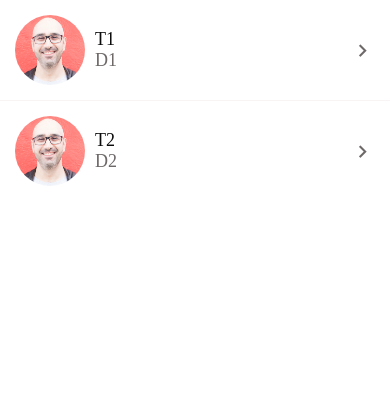
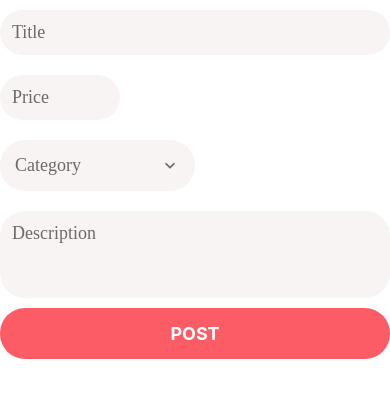
Before and after one commit to Ghauoor/end_the_urge, a React Native app: screen / in a window 390 px wide. Shown: the top 398 px of the page. Built offline with nearby package versions, Linux system fonts and the light colour scheme.

Commit message:
Flexible Architecture for components

```diff
--- a/App.js
+++ b/App.js
@@ -2,13 +2,9 @@ import React from 'react';
 import {View, StyleSheet} from 'react-native';
 
 import ListingEditScreen from './src/screens/ListingEditScreen';
-import RegisterScreen from './src/screens/RegisterScreen';
-import LoginScreen from './src/screens/LoginScreen';
-import ListItem from './src/components/ListItem';
-import MessagingScreen from './src/screens/MessagingScreen';
 
 const App = () => {
-  return <MessagingScreen />;
+  return <ListingEditScreen />;
 };
 
 const styles = StyleSheet.create({});
--- a/src/components/AppPicker.js
+++ b/src/components/AppPicker.js
@@ -13,12 +13,20 @@ import AppText from './AppText';
 import defaultStyles from '../config/styles';
 import PickerItem from './PickerItem';
 
-const AppPicker = ({icon, items, placeholder, onSelectItem, selectedItem}) => {
+const AppPicker = ({
+  icon,
+  items,
+  placeholder,
+  onSelectItem,
+  selectedItem,
+  width = '100%',
+  PickerItemComponent = PickerItem,
+}) => {
   const [modalVisible, setModalVisible] = useState(false);
   return (
     <React.Fragment>
       <TouchableWithoutFeedback onPress={() => setModalVisible(true)}>
-        <View style={styles.container}>
+        <View style={[styles.container, {width}]}>
           {icon && (
             <Icon
               name={icon}
@@ -46,7 +54,7 @@ const AppPicker = ({icon, items, placeholder, onSelectItem, selectedItem}) => {
           data={items}
           keyExtractor={items => items.value.toString()}
           renderItem={({item}) => (
-            <PickerItem
+            <PickerItemComponent
               label={item.label}
               onPress={() => {
                 setModalVisible(false), onSelectItem(item);
@@ -64,7 +72,7 @@ const styles = StyleSheet.create({
     flexDirection: 'row',
     backgroundColor: defaultStyles.colors.light,
     borderRadius: 25,
-    width: '100%',
+
     marginVertical: 10,
     alignItems: 'center',
     padding: 15,
--- a/src/components/AppTextInput.js
+++ b/src/components/AppTextInput.js
@@ -3,9 +3,9 @@ import {View, StyleSheet, TextInput, Platform} from 'react-native';
 import Icon from 'react-native-vector-icons/dist/MaterialCommunityIcons';
 import defaultStyles from '../config/styles';
 
-const AppTextInput = ({icon, ...otherProps}) => {
+const AppTextInput = ({icon, width = '100%', ...otherProps}) => {
   return (
-    <View style={styles.container}>
+    <View style={[styles.container, {width}]}>
       {icon && (
         <Icon
           name={icon}
@@ -28,7 +28,7 @@ const styles = StyleSheet.create({
     flexDirection: 'row',
     backgroundColor: defaultStyles.colors.light,
     borderRadius: 25,
-    width: '100%',
+
     marginVertical: 10,
     alignItems: 'center',
     padding: 12,
--- /dev/null
+++ b/src/components/CategoryPickerItem.js
@@ -0,0 +1,10 @@
+import React from 'react';
+import {View, StyleSheet} from 'react-native';
+
+const CategoryPickerItem = () => {
+  return null;
+};
+
+const styles = StyleSheet.create({});
+
+export default CategoryPickerItem;
--- a/src/components/forms/AppFormField.js
+++ b/src/components/forms/AppFormField.js
@@ -4,11 +4,12 @@ import AppTextInput from '../AppTextInput';
 import ErrorMessage from './ErrorMessage';
 import {useFormikContext} from 'formik';
 
-const AppFormField = ({name, ...otherProps}) => {
+const AppFormField = ({name, width, ...otherProps}) => {
   const {setFieldTouched, handleChange, errors, touched} = useFormikContext();
   return (
     <>
       <AppTextInput
+        width={width}
         onChangeText={handleChange(name)}
         onBlur={() => setFieldTouched(name)}
         {...otherProps}
--- a/src/components/forms/AppFormPicker.js
+++ b/src/components/forms/AppFormPicker.js
@@ -4,11 +4,19 @@ import {useFormikContext} from 'formik';
 import AppPicker from '../AppPicker';
 import ErrorMessage from './ErrorMessage';
 
-const AppFormPicker = ({items, name, placeholder}) => {
+const AppFormPicker = ({
+  items,
+  name,
+  width,
+  placeholder,
+  PickerItemComponent,
+}) => {
   const {errors, setFieldValue, touched, values} = useFormikContext();
   return (
     <>
       <AppPicker
+        PickerItemComponent={PickerItemComponent}
+        width={width}
         items={items}
         onSelectItem={item => setFieldValue(name, item)}
         placeholder={placeholder}
--- a/src/screens/ListingEditScreen.js
+++ b/src/screens/ListingEditScreen.js
@@ -8,6 +8,7 @@ import {
   SubmitButton,
 } from '../components/forms';
 import Screen from '../components/Screen';
+import CategoryPickerItem from '../components/CategoryPickerItem';
 
 const validationSchema = Yup.object().shape({
   title: Yup.string().required().min(1).label('Title'),
@@ -40,11 +41,14 @@ const ListingEditScreen = () => {
           name="price"
           placeholder="Price"
           keyboardType="numeric"
+          width={120}
         />
         <AppFormPicker
+          PickerItemComponent={CategoryPickerItem}
           items={categories}
           name="category"
           placeholder="Category"
+          width="50%"
         />
         <AppFormField
           maxLength={255}
--- a/src/screens/MessagingScreen.js
+++ b/src/screens/MessagingScreen.js
@@ -8,14 +8,14 @@ import ListItemDeleteAction from '../components/ListItemDeleteAction';
 const initialMessages = [
   {
     id: 1,
-    title: 'T1',
-    description: 'D1',
+    title: 'Ghayoor',
+    description: 'Hey Man How are you dude',
     image: require('../../assets/images/mosh.jpg'),
   },
   {
     id: 2,
-    title: 'T2',
-    description: 'D2',
+    title: 'Taimoor',
+    description: 'Can you help me in DSA and OOP',
     image: require('../../assets/images/mosh.jpg'),
   },
 ];
```
Also changed, not shown: src/components/Card.js (+6 -2 lines).
